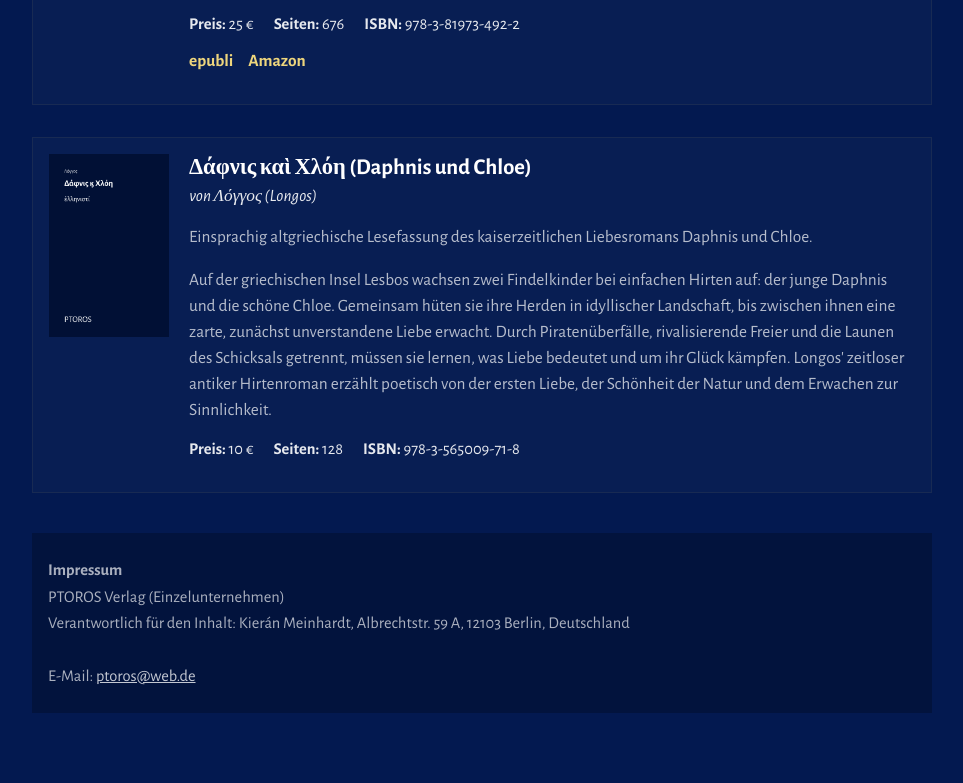
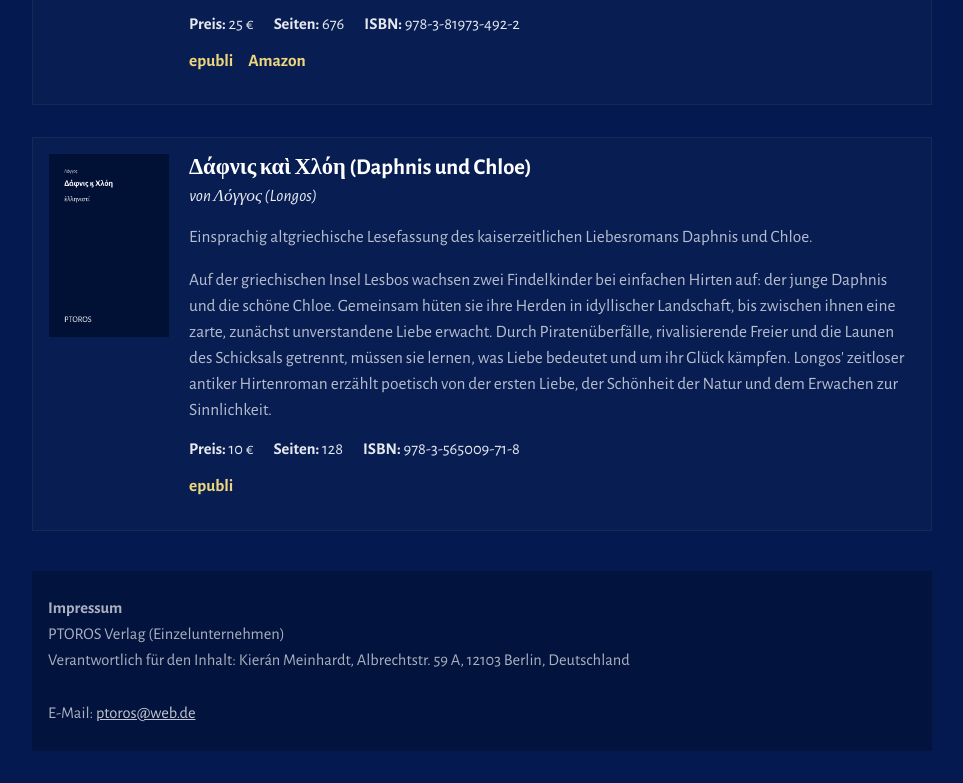
Before and after one commit to PTOROS-Verlag/PTOROS-verlag.github.io, a plain HTML site: page index.html in a window 1280 px wide. Shown: the part 1075-1858 px from the top of the page, without its empty margins (158-1121 px from the left). Before the commit the page ends 1820 px from the top, so only its background shows below. Drawn offline with nearby package versions, Linux system fonts and the light colour scheme.

Commit message:
add shop link for daphnis & chloe

```diff
--- a/index.html
+++ b/index.html
@@ -365,6 +365,7 @@
               <li><strong>ISBN:</strong> 978-3-565009-71-8</li>
             </ul>
             <p class="links">
+              <a href="https://www.epubli.com/shop/%ce%b4%ce%ac%cf%86%ce%bd%ce%b9%cf%82-%ce%ba%ce%b1%e1%bd%b6-%cf%87%ce%bb%cf%8c%ce%b7-9783565009718" target="_blank">epubli</a>
             </p>
           </div>
         </article>
```
